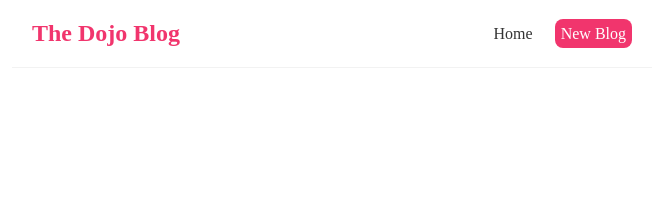
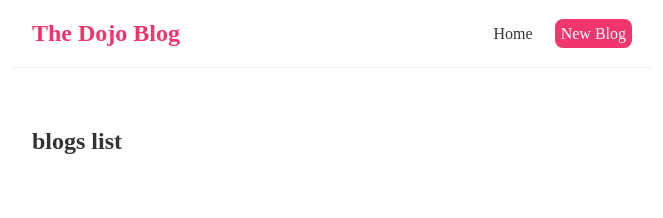
Before and after one commit to mikhita/Tip-Calculator-With-React, a React (Create React App) app in the folder gasan-test/: page /blogs/1 in a window 1280 px wide. Shown: the top 218 px of the page, without its empty margins (308-971 px from the left). Built offline with nearby package versions, Linux system fonts and the light colour scheme.

Commit message:
I am learning using parameters in router

```diff
--- a/gasan-test/src/App.js
+++ b/gasan-test/src/App.js
@@ -2,6 +2,7 @@
 import Home from './home';
 import {BrowserRouter as Router, Route, Switch} from "react-router-dom";
 import Create from './Create';
+import BlogDetails from './BlogDetails'
 
 function App() {
   return (
@@ -16,6 +17,9 @@
         <Route path="/create">
           <Create/>
         </Route>
+        <Route path="/blogs/:id">
+          <BlogDetails/>
+        </Route>
       </Switch>
       </div>
     </div>
--- /dev/null
+++ b/gasan-test/src/BlogDetails.js
@@ -0,0 +1,11 @@
+import {useParams} from "react-router-dom"
+const BlogDetails = () => {
+    const {} = useParams;
+    return (
+        <div className="blog-details">
+            <h2>blogs list</h2>
+        </div>
+     );
+}
+
+export default BlogDetails;
--- a/gasan-test/src/useFetch.js
+++ b/gasan-test/src/useFetch.js
@@ -6,8 +6,7 @@
     const [error,setError] = useState(null);
 
     useEffect(()=>{
-        const abortCont = new AbortController();
-    fetch(url, {signal:abortCont.signal})
+    fetch(url)
     .then(res=>{
         if(!res.ok){
             throw Error("couldnot connect to resources")
@@ -17,14 +16,10 @@
     .then(data=>{setData(data);
                 setIsLoading(false);})
     .catch(err=>{
-        if(err.name==="AbortError"){
-            console.log("abort error")
-        }else{
             setIsLoading(false);
             setError(err.message);
-        }
     })
-    return abortCont.abort();
+
 }, [url]);
 return{
     data,isLoadind,error
```
